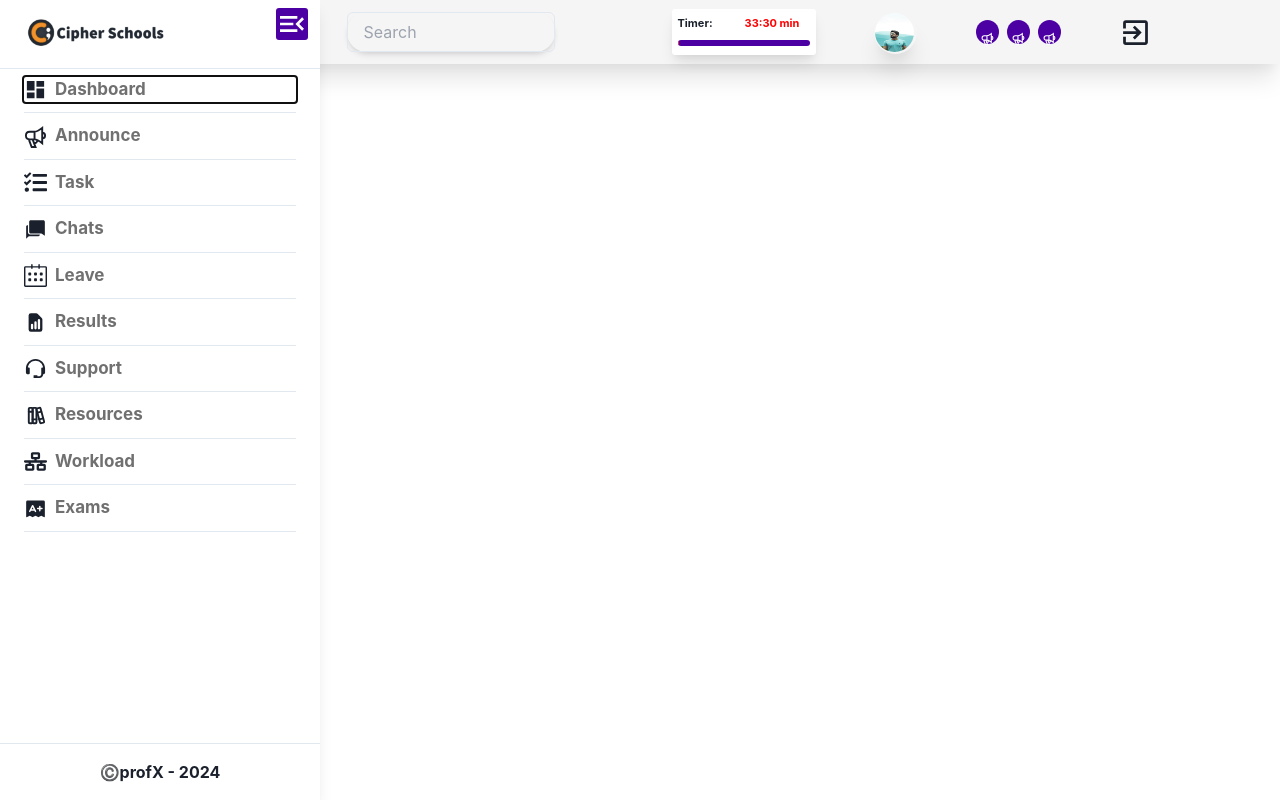
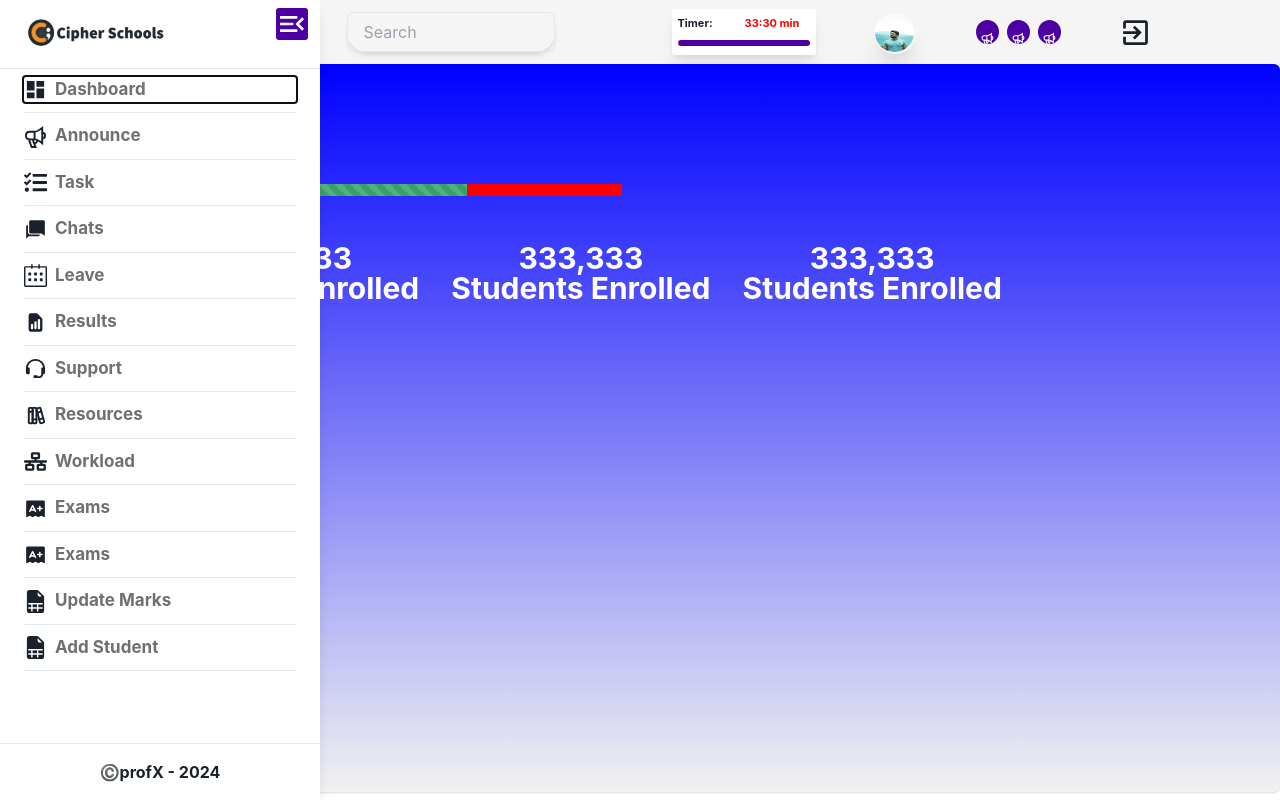
Before and after one commit to satyammjha/profX, a React (Vite) app: page /coursedetails in a window 1280 px wide. Built offline with nearby package versions, Linux system fonts and the light colour scheme.

Commit message:
added new components and setted routes for the same

```diff
--- a/package.json
+++ b/package.json
@@ -13,9 +13,11 @@
     "@chakra-ui/react": "^2.8.2",
     "@emotion/react": "^11.11.3",
     "@emotion/styled": "^11.11.0",
-    "framer-motion": "^11.0.3",
+    "@material-tailwind/react": "^2.1.9",
+    "framer-motion": "^11.0.5",
     "react": "^18.2.0",
     "react-apexcharts": "^1.4.1",
+    "react-circular-progressbar": "^2.1.0",
     "react-dom": "^18.2.0",
     "react-google-charts": "^4.0.1",
     "react-icons": "^5.0.1",
--- a/src/App.jsx
+++ b/src/App.jsx
@@ -13,16 +13,20 @@ import Workload from "./Components/Workload/Workload";
 import Exams from "./Components/Exams/Exams";
 import Leaves from "./Components/Leaves/Leaves";
 import Login from "./Components/Login/Login";
+import Coursedetails from "./Components/Coursedetails/Coursedetails";
+import { useRef } from "react";
+import Addmarks from "./Components/Addmarks/Addmarks";
+import Addstudent from "./Components/AddStudent/Addstudent";
 
 function App() {
-
+  const ref = useRef()
   return (
     <Router>
       <Topnav />
       <Sidenav />
       <Routes>
-        <Route path='/' element={<Login />}></Route>
-        <Route path='/dashboard' element={<Dashboard />}></Route>
+        {/* <Route path='/' element={<Login />}></Route> */}
+        <Route path='/' element={<Dashboard />} reference={ref} ></Route>
         <Route path='/announce' element={<Announce />}></Route>
         <Route path='/task' element={<Task />}></Route>
         <Route path='/chats' element={<Chats />}></Route>
@@ -32,6 +36,9 @@ function App() {
         <Route path='/workload' element={<Workload />}></Route>
         <Route path='/exams' element={<Exams />}></Route>
         <Route path='/support' element={<Support />}></Route>
+        <Route path='/coursedetails' element={<Coursedetails />}></Route>
+        <Route path='/addmarks' element={<Addmarks />}></Route>
+        <Route path='/addstudent' element={<Addstudent />}></Route>
 
       </Routes>
     </Router>
--- /dev/null
+++ b/src/Components/AddStudent/Addstudent.jsx
@@ -0,0 +1,60 @@
+import React from 'react'
+import { Card, CardHeader, CardBody, CardFooter, Heading, HStack, Stack } from '@chakra-ui/react'
+import { Input } from '@chakra-ui/react'
+import { Select, Button, Text } from '@chakra-ui/react'
+const Addstudent = () => {
+    return (
+        <>
+
+            <Card height={'70vh'} width={'70vw'} boxShadow='lg' marginLeft={'15%'} marginTop={'5%'} border={'1px solid black'} alignItems={'center'} padding={'10px'}>
+
+                <Stack gap={16}>
+
+                    <HStack gap={20}>
+
+                        <Heading as={'h3'} fontSize={'20px'}>Select Class: </Heading>
+
+
+                        <Select placeholder='Select option' width={'10vw'}>
+                            <option value='option1'>633</option>
+                            <option value='option2'>363</option>
+                            <option value='option3'>636</option>
+                        </Select>
+
+
+
+
+
+                    </HStack>
+
+                    <Stack>
+                        <HStack alignItems={'end'} textAlign={'center'}>
+                            <Text fontWeight={'bold'} fontSize={'20px'} >Name: </Text>
+                            <Input placeholder='Enter Name' width={'30vw'} id='marks' marginTop={'-30px'} />
+
+
+                        </HStack>
+                        <HStack alignItems={'end'} textAlign={'center'} marginTop={'10px'}>
+                            <Text fontWeight={'bold'} fontSize={'20px'}>Student's UID </Text>
+                            <Input placeholder='Enter Name' width={'30vw'} id='marks' marginTop={'-30px'} />
+
+
+                        </HStack>
+
+                    </Stack>
+
+
+
+
+
+
+
+                </Stack>
+                <Button colorScheme='blue' width={'33vw'} marginTop={'10rem'}>Add Student</Button>
+            </Card>
+
+        </>
+    )
+}
+
+export default Addstudent
--- /dev/null
+++ b/src/Components/Addmarks/Addmarks.jsx
@@ -0,0 +1,96 @@
+import { Card, CardHeader, CardBody, CardFooter, Heading, HStack, Stack } from '@chakra-ui/react'
+import { Input } from '@chakra-ui/react'
+import { Select, Button, Text } from '@chakra-ui/react'
+
+const Addmarks = () => {
+
+    const studentData = [
+        {
+            name: 'satyam jha',
+            uid: '22bcs11731'
+
+        },
+        {
+            name: 'Raunak',
+            uid: '22bcs11222'
+
+        },
+        {
+            name: 'Mitesh',
+            uid: '22bcs11776'
+
+        },
+        {
+            name: 'Alok',
+            uid: '22bcs39y'
+
+        }
+
+
+    ]
+
+
+
+    return (
+        <>
+
+            <Card height={'70vh'} width={'70vw'} boxShadow='lg' marginLeft={'15%'} marginTop={'5%'} border={'1px solid black'} alignItems={'center'} padding={'10px'}>
+
+                <Stack gap={16}>
+
+                    <HStack gap={20}>
+
+                        <Heading as={'h3'} fontSize={'20px'}>Select Class: </Heading>
+
+
+                        <Select placeholder='Select option' width={'10vw'}>
+                            <option value='option1'>633</option>
+                            <option value='option2'>363</option>
+                            <option value='option3'>636</option>
+                        </Select>
+
+                        <Heading as={'h3'} fontSize={'20px'}>Select Subject: </Heading>
+
+
+
+                        <Select placeholder='Select option' width={'10vw'}>
+                            <option value='option1'>DBMS</option>
+                            <option value='option2'>Python</option>
+                            <option value='option3'>Python-Lab</option>
+                        </Select>
+
+
+
+                    </HStack>
+
+
+                    {studentData.map((data, index) => {
+
+                        return (<>
+
+                            <HStack key={index} alignItems={'center'}>
+                                <Heading as={'h3'} fontSize={'20px'}>{data.name} - {data.uid}</Heading>
+
+
+
+                                <Input placeholder='Enter Marks' width={'30vw'} id='marks' marginTop={'-30px'} />
+
+                            </HStack>
+
+                        </>)
+
+                    })}
+
+
+
+
+
+
+                </Stack>
+                <Button colorScheme='blue' width={'33vw'} marginTop={'10rem'}>Button</Button>
+            </Card>
+        </>
+    )
+}
+
+export default Addmarks
--- a/src/Components/Banner/Banner.jsx
+++ b/src/Components/Banner/Banner.jsx
@@ -1,9 +1,5 @@
 import { Card, CardBody, HStack, Image, Stack, Heading, Button, Text } from '@chakra-ui/react'
 import poster from '../../assets/training.png'
-
-
-
-
 
 
 const Banner = () => {
--- a/src/Components/CourseCard/CourseCard.jsx
+++ b/src/Components/CourseCard/CourseCard.jsx
@@ -9,6 +9,7 @@ const CourseCard = ({ name, completed }) => {
         ["Complete", parseInt(completed)],
         ["Incomplete", parseInt(100 - parseInt(completed))],
     ]
+
 
 
     const option = {
--- /dev/null
+++ b/src/Components/Coursedetails/Coursedetails.jsx
@@ -0,0 +1,51 @@
+import { Stack, HStack, Card, Image, Heading, Box, Text, Progress } from '@chakra-ui/react';
+
+const Coursedetails = ({ name }) => {
+    return (
+        <>
+            <Card bgGradient='linear(to-b, blue, #F2F2F2)' height={'91vh'} >
+
+                <HStack>
+                    <Stack>
+                        <Heading as={'h1'} width={'35rem'} mt={'7rem'} ml={'10rem'} color={'white'} fontSize={'43px'}>
+
+                            {name}
+
+                        </Heading>
+                        <Progress hasStripe value={64} width={'27rem'} ml={'19%'} backgroundColor={'red'} colorScheme={'green'} />
+                        <HStack marginLeft={'10rem'} marginTop={'2rem'} gap={8}>
+
+                            <Stack alignItems={'center'} color={'white'} fontWeight={'bold'} fontSize={'30px'}>
+                                <Text >333,333</Text>
+                                <Text marginTop={'-23px'}> Students Enrolled</Text>
+
+                            </Stack>
+                            <Stack alignItems={'center'} color={'white'} fontWeight={'bold'} fontSize={'30px'}>
+                                <Text >333,333</Text>
+                                <Text marginTop={'-23px'}> Students Enrolled</Text>
+
+                            </Stack>
+                            <Stack alignItems={'center'} color={'white'} fontWeight={'bold'} fontSize={'30px'}>
+                                <Text >333,333</Text>
+                                <Text marginTop={'-23px'}> Students Enrolled</Text>
+
+                            </Stack>
+
+                        </HStack>
+
+
+                    </Stack>
+
+
+
+                </HStack>
+
+
+
+            </Card>
+
+        </>
+    )
+}
+
+export default Coursedetails
--- a/src/Components/Dashboard/Dashboard.jsx
+++ b/src/Components/Dashboard/Dashboard.jsx
@@ -4,8 +4,11 @@ import Deadlines from '../Deadlines/Deadlines'
 import CourseCard from '../CourseCard/CourseCard'
 import Performance from '../PerformanceCard/Performance';
 import LatestNews from '../LatestNews/Latestnews';
+import { Link } from 'react-router-dom';
+import { motion } from "framer-motion"
+import { useRef } from 'react';
 
-const Dashboard = () => {
+const Dashboard = ({ reference }) => {
 
     const cources = [
         {
@@ -25,46 +28,45 @@ const Dashboard = () => {
         },
     ]
 
-
     return (
         <>
+            <div>
+                <Stack >
 
-            <Stack >
                     <HStack gap={4}>
+                        <motion.div drag dragConstraints={reference}>
                             <Banner />
+                        </motion.div>
+
+                        <motion.div drag dragConstraints={reference}>
                             <Deadlines />
+                        </motion.div>
                     </HStack>
 
                     <HStack gap={8} marginLeft={'7.3rem'}>
 
+                        <motion.div drag dragConstraints={reference}>
                             {cources.map((course, index) => {
                                 return (
                                     <>
-
-                                <CourseCard key={index} name={course.name} completed={course.completed} />
-
+                                        <Link to='/coursedetails' name={"course.name"}>
+                                            <CourseCard key={index} completed={course.completed} />
+                                        </Link>
                                     </>
-
-
                                 )
-
-
                             })}
-
+                        </motion.div>
                     </HStack>
-
-
                     <HStack marginLeft={'7.3rem'}>
-
+                        <motion.div drag dragConstraints={reference}>
                             <Performance />
-
-<LatestNews/>
-
-
+                        </motion.div>
+                        <motion.div drag dragConstraints={reference}>
+                            <LatestNews />
+                        </motion.div>
                     </HStack>
-
                 </Stack>
-
+            </div>
         </>
     )
 }
--- a/src/Components/Result/Result.jsx
+++ b/src/Components/Result/Result.jsx
@@ -1,6 +1,6 @@
 import React, { useState } from 'react';
 import { CircularProgressbar } from 'react-circular-progressbar';
-import 'react-circular-progressbar/dist/styles.css'; // Import default styles
+import 'react-circular-progressbar/dist/styles.css';
 // import { Card, CardHeader, CardBody, CardFooter, h1, Button } from '@material-tailwind/react';
 
 const Result = () => {
@@ -46,13 +46,13 @@ const Result = () => {
       <div className='mx-10'>
 
 
-        <div className=" my-3 flex items-center justify-between border-2 rounded-md p-3 px-6">
-          {/* Left side: "Live Result" text */}
+        {/* <div className=" my-3 flex items-center justify-between border-2 rounded-md p-3 px-6">
+
           <div>
             <p className="text-lg ">Live Results</p>
           </div>
 
-          {/* Middle: Rounded profile image */}
+
           <div className='flex items-center'>
             <div>
               <p className="text-lg font-semibold">Alok kumar yadav</p>
@@ -61,12 +61,11 @@ const Result = () => {
               <img src="/DP.jpg" alt="Profile" className="w-12 h-12" />
             </div>
 
-            {/* Right side: Exit button */}
             <div>
               <button className="bg-red-500 text-white px-4 py-2 rounded-md">Exit</button>
             </div>
           </div>
-        </div>
+        </div> */}
 
         <div className="my-6 ">
           <form onSubmit={handleSubmit} className="flex items-center  ">
--- a/src/Components/Sidenav/sidenav.jsx
+++ b/src/Components/Sidenav/sidenav.jsx
@@ -20,13 +20,14 @@ import { FaNetworkWired } from "react-icons/fa6";
 import { PiExamFill } from "react-icons/pi";
 import logo from '../../assets/logo.png'
 import { Link } from 'react-router-dom';
+import { BsFileEarmarkSpreadsheetFill } from "react-icons/bs";
 
 const sidenav = () => {
     const links = [
         {
             name: 'Dashboard',
             icon: MdDashboard,
-            path: '/'
+            path: '/dashboard'
         },
         {
             name: 'Announce',
@@ -72,6 +73,21 @@ const sidenav = () => {
             name: 'Exams',
             icon: PiExamFill,
             path: '/exams'
+        },
+        {
+            name: 'Exams',
+            icon: PiExamFill,
+            path: '/exams'
+        },
+        {
+            name: 'Update Marks',
+            icon: BsFileEarmarkSpreadsheetFill,
+            path: '/addmarks'
+        },
+        {
+            name: 'Add Student',
+            icon: BsFileEarmarkSpreadsheetFill,
+            path: '/addstudent'
         },
     ]
 
```
Also changed, not shown: 1 other file (tests, documents, lock files or other folders). Lines whose indentation alone changed are shown as unchanged.
